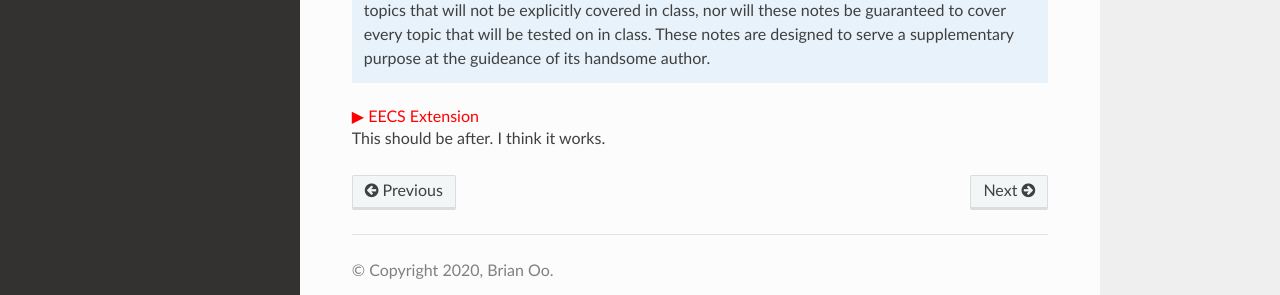
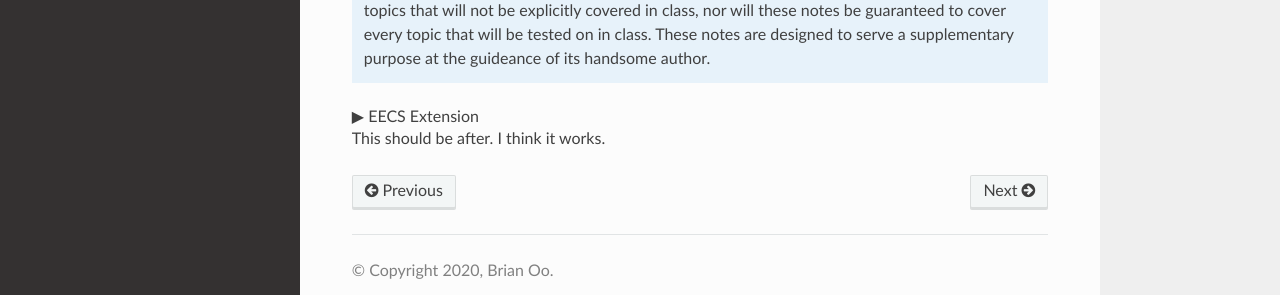
Before and after one commit to brian-oo/discrete-notes, a Sphinx documentation site: the page built from docs/source/intro.rst, in a window 1280 px wide and 1400 px high, scrolled down 680 px. Shown: the part 1060-1355 px from the top of the window. Built offline with Sphinx 7.4.7 and the Read the Docs theme 2.0.0, drawn with Linux system fonts in a browser that asks for light colours.

Commit message:
css test

```diff
--- a/docs/source/_static/custom.css
+++ b/docs/source/_static/custom.css
@@ -1,7 +1,6 @@
 .eecs {
     display: block;
     clear: both;
-    color: red;
 }
 
 .eecs:before {
@@ -9,5 +8,5 @@
 }
 
 .eecs.open:before {
-    content: " ▼ EECS Extension";
+    content: " ▼ EECS Extension2";
 }
```
